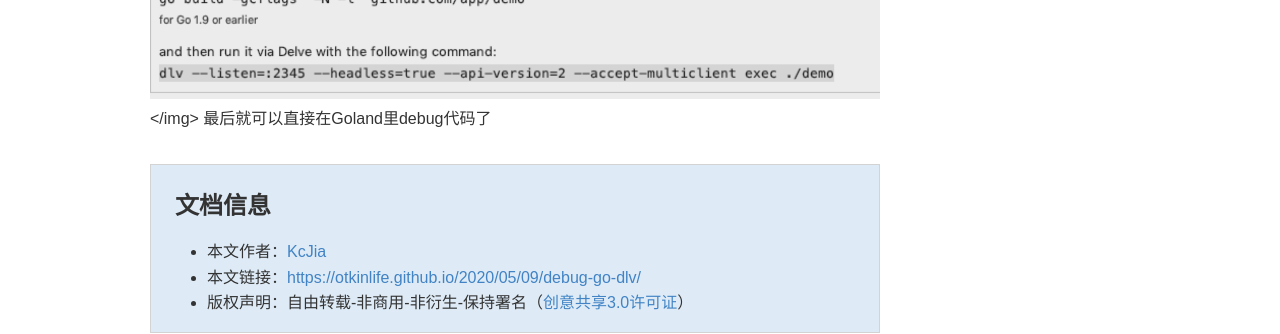
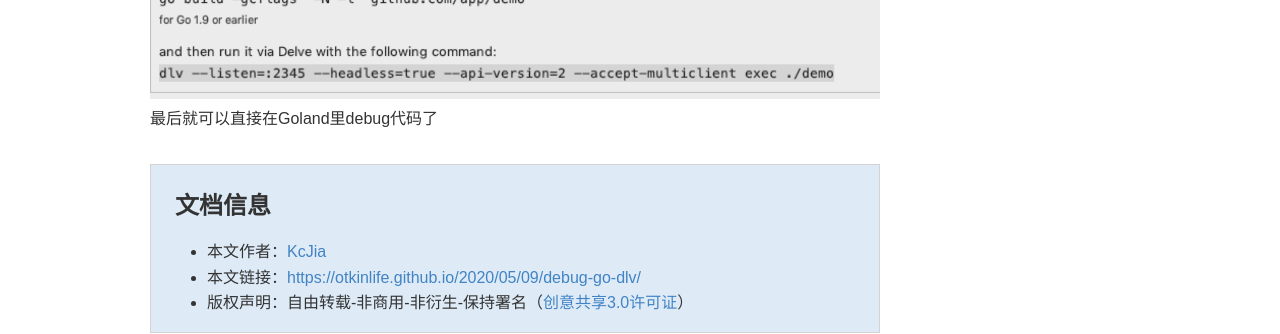
Before and after one commit to otkinlife/otkinlife.github.io, a Jekyll site: the page built from _posts/2020-05-09-debug-go-dlv.md, in a window 1280 px wide and 900 px high, scrolled down 1739 px. Shown: the part 400-734 px from the top of the window. Built offline with Jekyll 4.4.1, drawn with Linux system fonts in a browser that asks for light colours; some web fonts are replaced; comment, search, counter and statistics services are not loaded; a style sheet for code colours, icons or effects is not loaded; some of the changed text lies outside the part shown.

Commit message:
Update 2020-05-09-debug-go-dlv.md

```diff
--- a/_posts/2020-05-09-debug-go-dlv.md
+++ b/_posts/2020-05-09-debug-go-dlv.md
@@ -119,7 +119,7 @@ b name2 main.go:10         #在main.go的第10行设置断点，断点名称为n
 
 <!-- wp:paragraph -->
 
-<img src="{{site.url}}/images/blog/WeChatfc83ee0205955cf29469f388c5842e9e.png"></img>
+<img src="{{site.url}}/images/blog/WeChatfc83ee0205955cf29469f388c5842e9e.png">
 
 <!-- /wp:paragraph -->
 
```
